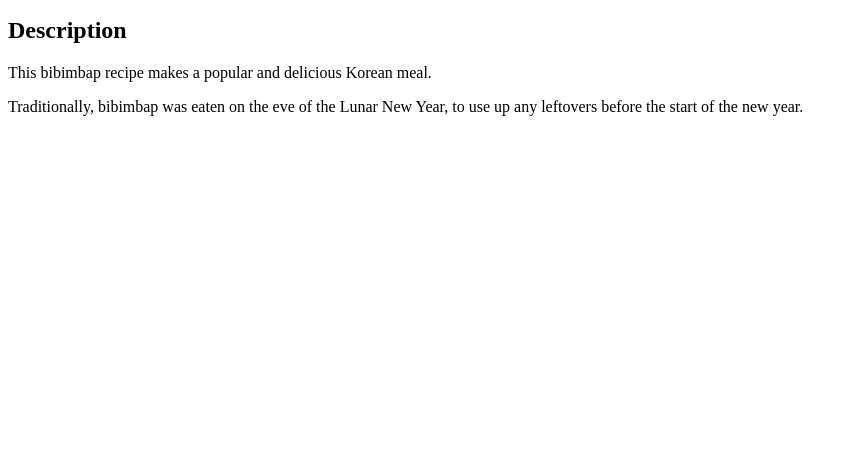
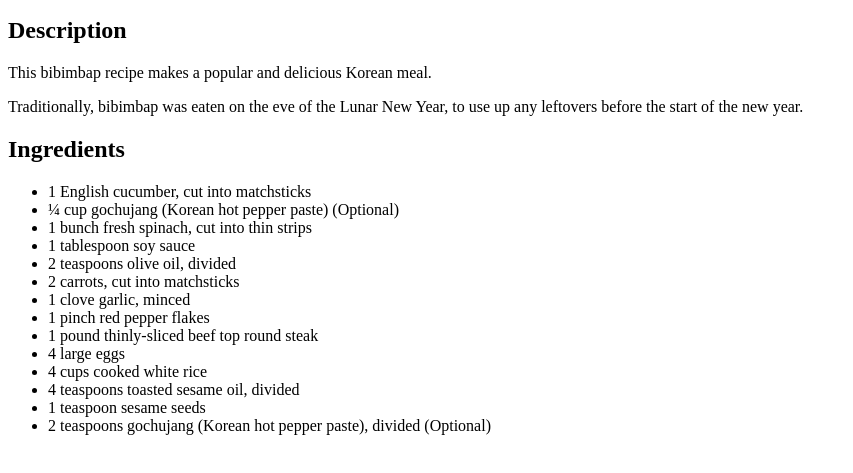
Before and after one commit to phoemoudom/odin-recipes, a plain HTML site: page recipes/bibimbap.html in a window 1280 px wide. Shown: the part 101-574 px from the top of the page, without its empty margins (0-853 px from the left). Drawn offline with Linux system fonts and the light colour scheme.

Commit message:
Add ingredients for bibimbap.html

```diff
--- a/recipes/bibimbap.html
+++ b/recipes/bibimbap.html
@@ -10,5 +10,22 @@
     <h2>Description</h2>
     <p>This bibimbap recipe makes a popular and delicious Korean meal.</p>
     <p>Traditionally, bibimbap was eaten on the eve of the Lunar New Year, to use up any leftovers before the start of the new year.</p>
+    <h2>Ingredients</h2>
+    <ul>
+      <li>1 English cucumber, cut into matchsticks</li>
+      <li>¼ cup gochujang (Korean hot pepper paste) (Optional)</li>
+      <li>1 bunch fresh spinach, cut into thin strips</li>
+      <li>1 tablespoon soy sauce</li>
+      <li>2 teaspoons olive oil, divided</li>
+      <li>2 carrots, cut into matchsticks</li>
+      <li>1 clove garlic, minced</li>
+      <li>1 pinch red pepper flakes</li>
+      <li>1 pound thinly-sliced beef top round steak</li>
+      <li>4 large eggs</li>
+      <li>4 cups cooked white rice</li>
+      <li>4 teaspoons toasted sesame oil, divided</li>
+      <li>1 teaspoon sesame seeds</li>
+      <li>2 teaspoons gochujang (Korean hot pepper paste), divided (Optional)</li>
+    </ul>
   </body>
 </html>
```
